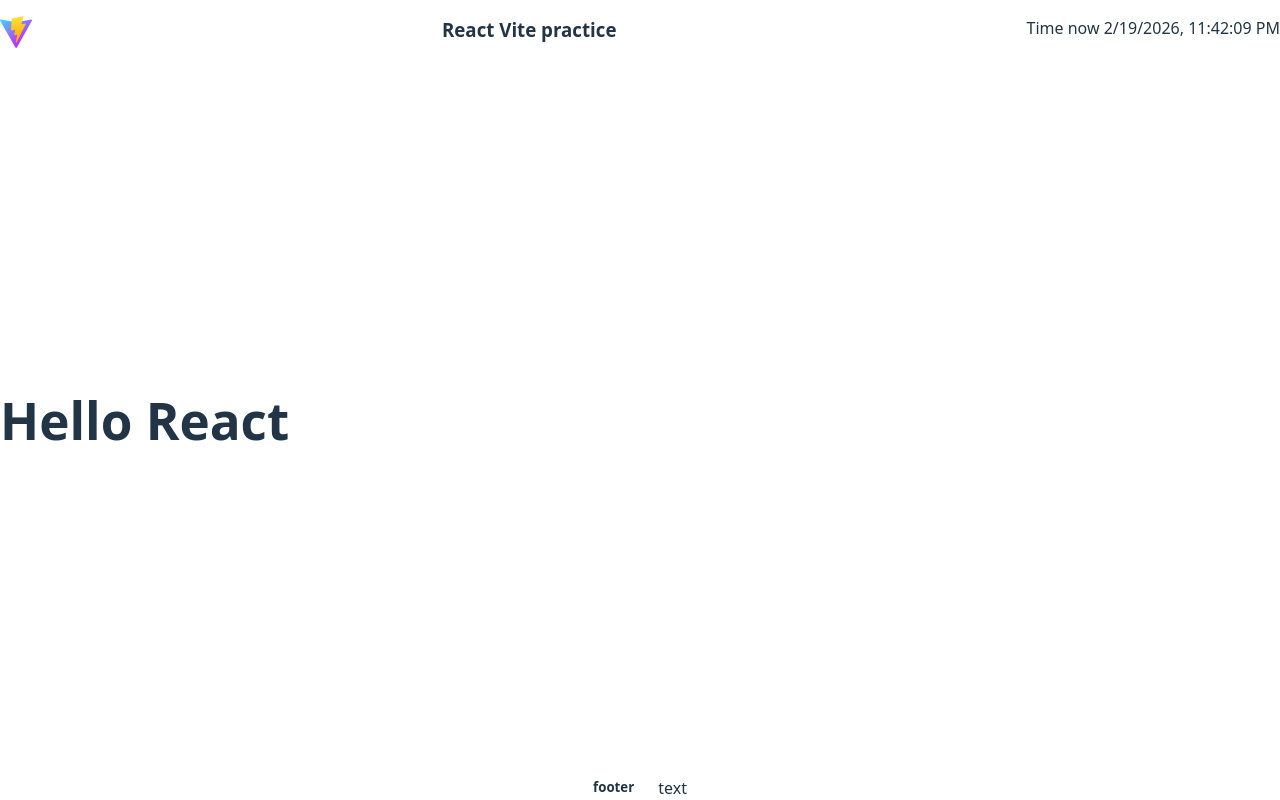
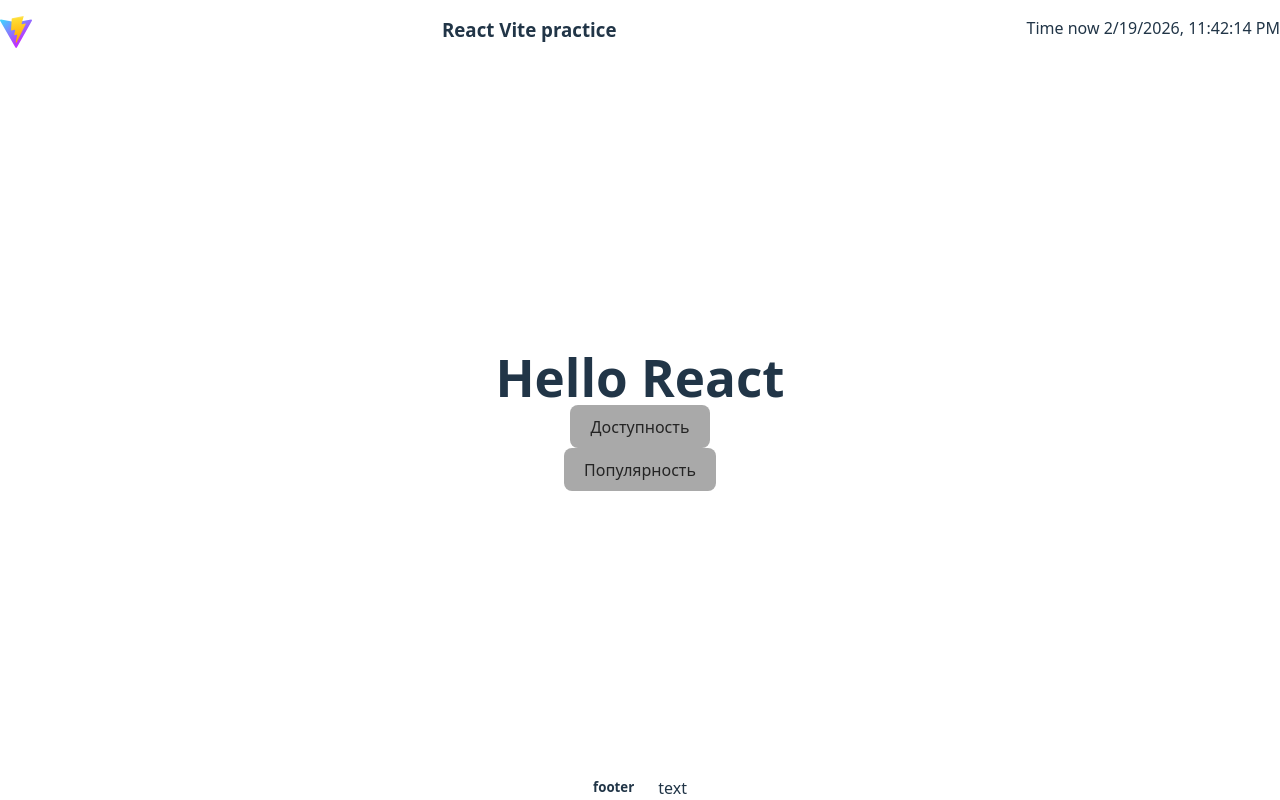
Before and after one commit to FuriticuS/react-practice, a React (Vite) app: page / in a window 1280 px wide. Built offline with nearby package versions, Linux system fonts and the light colour scheme.

Commit message:
first hook and buttons click

```diff
--- a/src/App.css
+++ b/src/App.css
@@ -16,3 +16,12 @@
   justify-content: space-between;
   height: 100vh;
 }
+
+main {
+  display: flex;
+  flex-direction: column;
+  justify-content: center;
+  align-items: center;
+  width: fit-content;
+  margin: auto;
+}
--- a/src/App.jsx
+++ b/src/App.jsx
@@ -1,13 +1,39 @@
 import Header from "./components/header/Header.jsx";
 import './App.css'
 import Footer from "./components/footer/Footer.jsx";
+import Button from "./components/button/Button.jsx";
+import {useState} from "react";
 
 export default function App() {
+  const [textButtonType, setTextButtonType] = useState(null);
+
+  const difference = {
+    way: 'text 1',
+    go: 'text 2',
+  }
+
+  let tubContent = null;
+  if(textButtonType) {
+    tubContent = <p>Текст кнопки {textButtonType}</p>
+  }
+
+  const handleClick = (type) => {
+    console.log("click", type);
+    setTextButtonType(type);
+  }
+
   return (
     <div className="app">
       <Header />
       <main>
         <h1>Hello React</h1>
+
+        <Button title="Доступность" functionClick={() => handleClick(difference.way)}/>
+        <Button functionClick={() => handleClick(difference.go)}>Популярность</Button>
+
+        {/*{ textButtonType ? <p>Текст кнопки {textButtonType}</p> : null }*/}
+
+        { tubContent }
       </main>
       <Footer title="footer" description="text"/>
     </div>
--- /dev/null
+++ b/src/components/button/Button.jsx
@@ -0,0 +1,22 @@
+import './button.css'
+
+export default function Button(props) {
+  function mouseLeave() {
+    console.log(111);
+  }
+
+  const mouseEnter = () => {
+    console.log('mouse enter');
+  }
+
+  return (
+    <button
+      className="button active"
+      onClick={props.functionClick}
+      onMouseLeave={mouseLeave}
+      onMouseEnter={mouseEnter}
+      onDoubleClick={() => console.log('double click')}>
+      {props.title || props.children}
+    </button>
+  )
+}
--- /dev/null
+++ b/src/components/button/button.css
@@ -0,0 +1,4 @@
+.active {
+  background: darkgray;
+  color: #242424;
+}
--- a/src/components/header/Header.jsx
+++ b/src/components/header/Header.jsx
@@ -1,15 +1,22 @@
+import logoUrl from '/src/assets/images/vite.svg?url'
+import {useEffect, useState} from "react";
 import './header.css'
-import logoUrl from '/src/assets/images/vite.svg?url'
 
 export default function Header() {
+  const [timeType, setTimeType] = useState(()=> new Date())
   const logoText = 'Logo'
-  const time = new Date().toLocaleString()
+
+  useEffect(() => {
+    const timer = setInterval(() => setTimeType(new Date()), 1000);
+
+    return () => clearInterval(timer);
+  }, [])
 
   return (
     <header>
       <img src={logoUrl} alt={logoText}/>
       <h3>React Vite practice</h3>
-      <span>Time now {time}</span>
+      <span>Time now {timeType.toLocaleString()}</span>
     </header>
   )
 }
```
